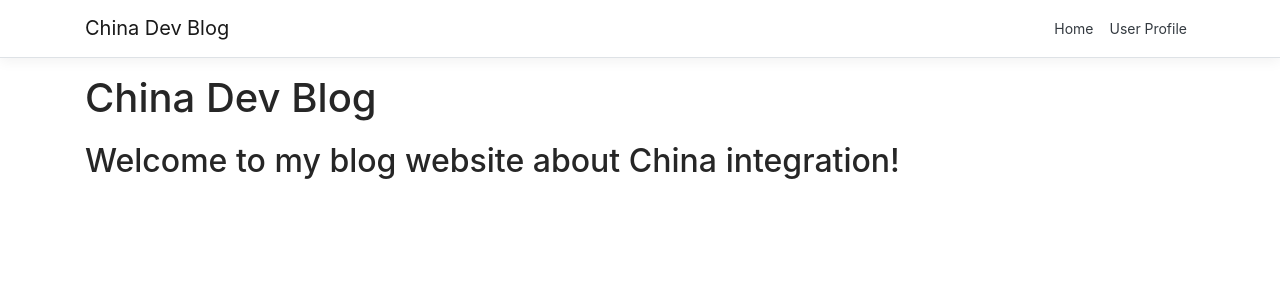
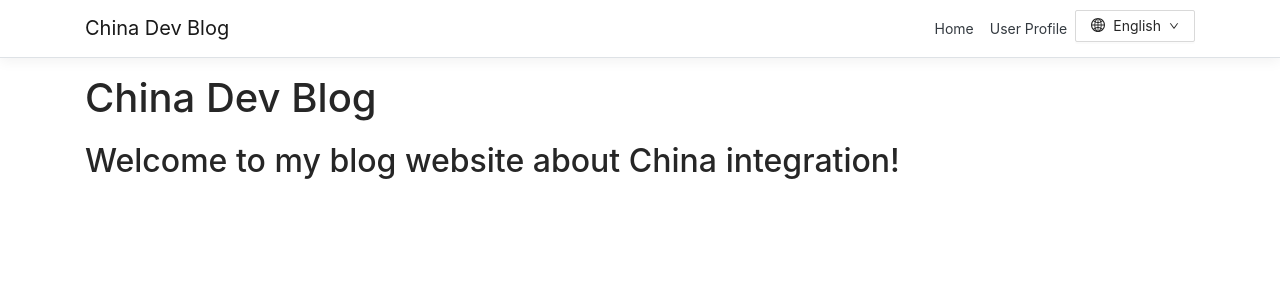
Before and after one commit to piers-sinclair/China-Dev-Blog, a React (Create React App) app in the folder ClientApp/: page / in a window 1280 px wide. Shown: the top 300 px of the page. Built offline with nearby package versions, Linux system fonts and the light colour scheme.

Commit message:
Add language drop down

```diff
--- /dev/null
+++ b/ClientApp/src/components/LanguageDropDown.tsx
@@ -0,0 +1,48 @@
+import * as React from 'react';
+import { WithTranslation, withTranslation } from 'react-i18next';
+import { Menu, Dropdown, Button } from 'antd';
+import { GlobalOutlined, DownOutlined } from '@ant-design/icons';
+
+type LanguageDropDownProps =
+    WithTranslation;
+
+class LanguageDropDown extends React.PureComponent<LanguageDropDownProps> {
+
+    public handleMenuClick(key: string) {
+        switch (key) {
+            case "1":
+                this.props.i18n.changeLanguage('en_us');
+                break;
+            case "2":
+                this.props.i18n.changeLanguage('zh_cn');
+                break;
+            default:
+                this.props.i18n.changeLanguage('en_us');
+                break;
+        }
+    }
+
+    public render() {
+        return (
+            <Dropdown
+                overlay={
+                <Menu onClick={(e) => this.handleMenuClick(e.key)}>
+                    <Menu.Item key="1">
+                        English
+                    </Menu.Item>
+                    <Menu.Item key="2">
+                        中文
+                    </Menu.Item>
+                </Menu>
+            }>
+                <Button>
+                        <GlobalOutlined />
+                        {this.props.t('General:language')}
+                        <DownOutlined />
+                </Button>
+            </Dropdown>
+        );
+    }
+}
+
+export default withTranslation(['General'])(LanguageDropDown as any);
--- a/ClientApp/src/components/NavMenu.tsx
+++ b/ClientApp/src/components/NavMenu.tsx
@@ -3,6 +3,7 @@ import { Collapse, Container, Navbar, NavbarBrand, NavbarToggler, NavItem, NavLi
 import { Link } from 'react-router-dom';
 import './NavMenu.css';
 import { WithTranslation, withTranslation } from 'react-i18next';
+import LanguageDropDown  from './LanguageDropDown';
 
 type NavMenuProps =
     { isOpen: boolean }
@@ -19,7 +20,7 @@ class NavMenu extends React.PureComponent<NavMenuProps> {
                 <Navbar className="navbar-expand-sm navbar-toggleable-sm border-bottom box-shadow mb-3" light>
                     <Container>
                         <NavbarBrand tag={Link} to="/">{this.props.t('General:websiteTitle')}</NavbarBrand>
-                        <NavbarToggler onClick={this.toggle} className="mr-2"/>
+                        <NavbarToggler onClick={this.toggle} className="mr-2" />
                         <Collapse className="d-sm-inline-flex flex-sm-row-reverse" isOpen={this.state.isOpen} navbar>
                             <ul className="navbar-nav flex-grow">
                                 <NavItem>
@@ -28,6 +29,7 @@ class NavMenu extends React.PureComponent<NavMenuProps> {
                                 <NavItem>
                                     <NavLink tag={Link} className="text-dark" to="/user-profile">{this.props.t('General:userProfile')}</NavLink>
                                 </NavItem>
+                                <LanguageDropDown />
                             </ul>
                         </Collapse>
                     </Container>
--- a/ClientApp/src/custom.css
+++ b/ClientApp/src/custom.css
@@ -18,3 +18,5 @@ code {
     object-fit: cover;
     object-position: 0 0;
 }
+
+svg { vertical-align: baseline; }
--- a/ClientApp/src/i18n/en_us/General.json
+++ b/ClientApp/src/i18n/en_us/General.json
@@ -1,5 +1,6 @@
 {
   "websiteTitle": "China Dev Blog",
   "home": "Home",
-  "userProfile": "User Profile"
+  "userProfile": "User Profile",
+  "language": "English"
 }
--- a/ClientApp/src/i18n/zh_cn/General.json
+++ b/ClientApp/src/i18n/zh_cn/General.json
@@ -1,5 +1,6 @@
 {
     "websiteTitle": "中国软件开发博客",
     "home": "首页",
-    "userProfile": "用户资料"
+    "userProfile": "用户资料",
+    "language": "中文"
 }
```
